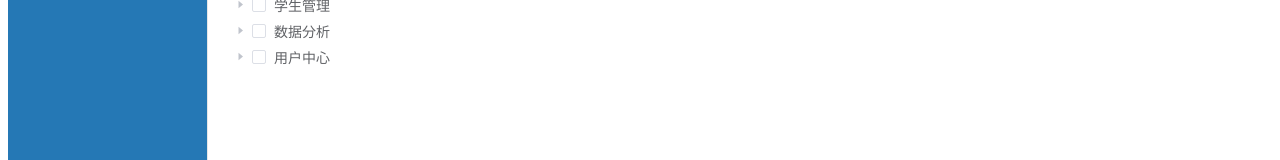
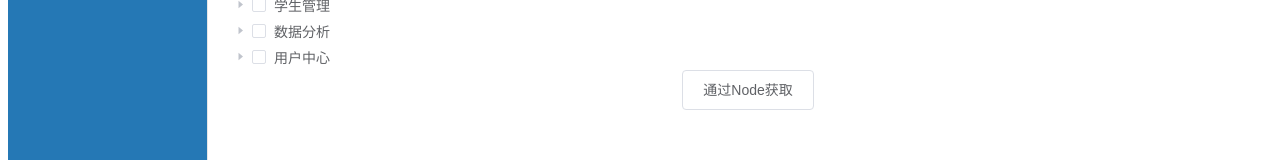
Before and after one commit to ahao214/projectv2, a Vue app: page /users/user in a window 1280 px wide. Shown: the part 242-402 px from the top of the page. Built offline with nearby package versions, Linux system fonts and the light colour scheme.

Commit message:
树形控件

```diff
--- a/src/components/users/UserPage.vue
+++ b/src/components/users/UserPage.vue
@@ -2,6 +2,7 @@
   <div>
     <el-tree :data="menus" show-checkbox node-key="name" :props="defaultProps">
     </el-tree>
+    <el-button @click="getCheckedNodes">通过Node获取</el-button>
   </div>
 </template>
 
@@ -19,6 +20,13 @@ export default {
   created() {
     this.menus = [...this.$router.options.routes];
   },
+  methods:{
+    getCheckedNodes(){
+        let arr = this.$refs.tree.getCheckedNodes();
+
+        console.log(arr);
+    }
+  }
 };
 </script>
 
--- a/src/router/index.js
+++ b/src/router/index.js
@@ -8,6 +8,7 @@ export default new Router({
     routes: [{
             path: '/',
             redirect: '/login',
+            name: '首页',
             hidden: true,
             component: () =>
                 import ('@/components/LoginPage.vue')
```
